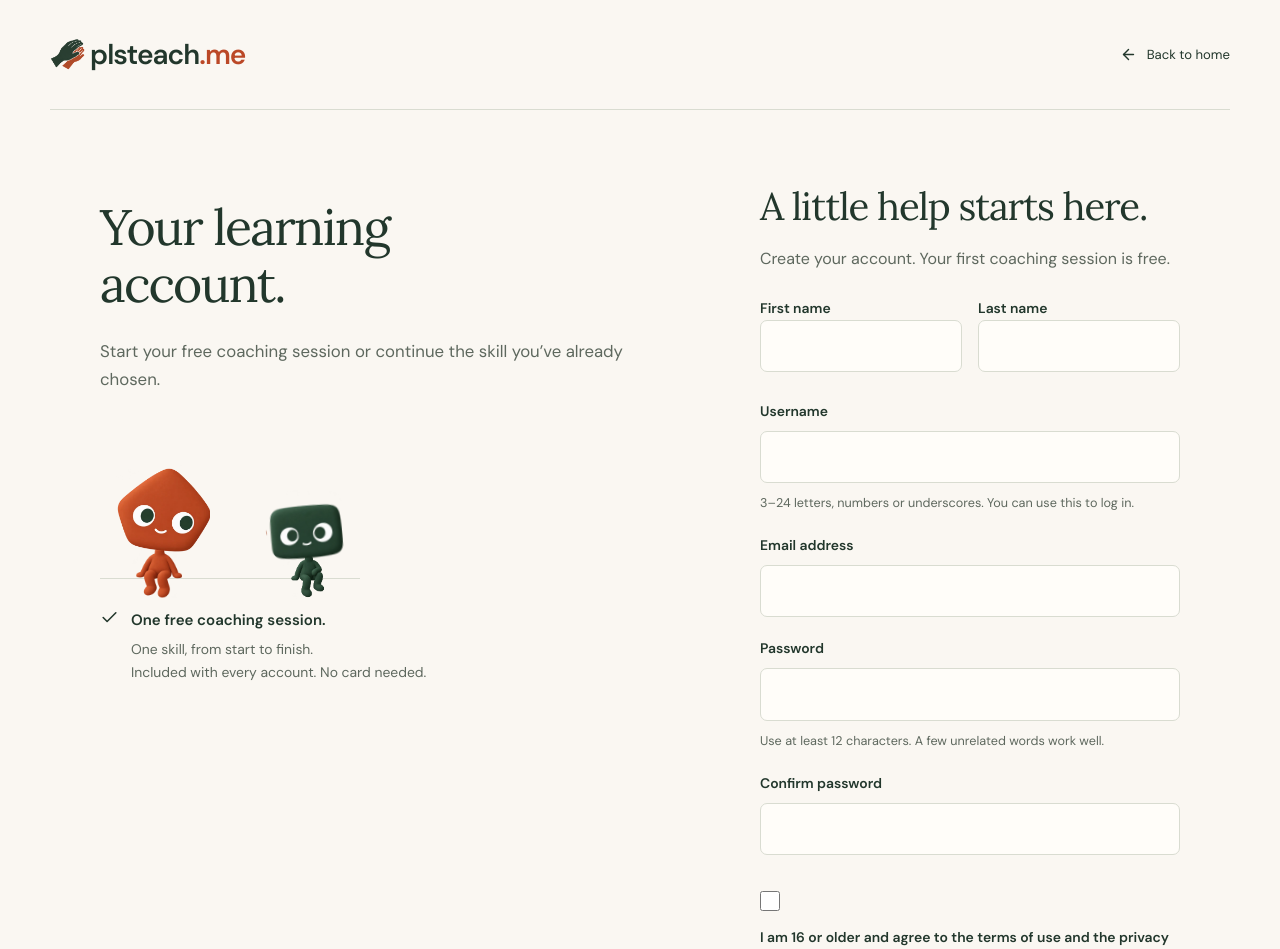
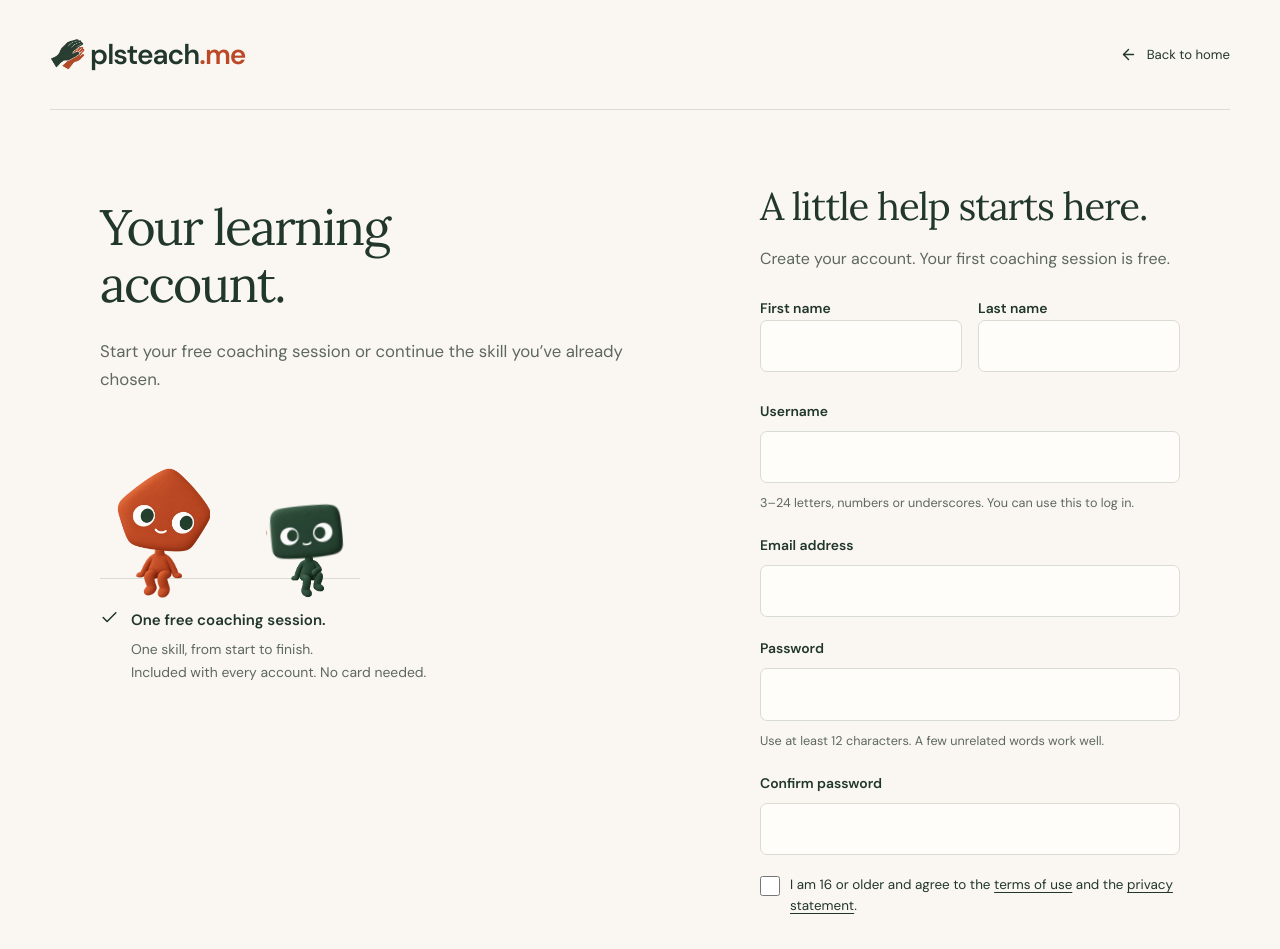
Before and after one commit to thomasdevving/plsteachme, a Next.js app: page /en/signup in a window 1280 px wide. Shown: the top 949 px of the page. Built offline with nearby package versions, Linux system fonts and the light colour scheme; no server answers.

Commit message:
Align signup consent checkbox and underline policy links

```diff
--- a/app/globals.css
+++ b/app/globals.css
@@ -411,4 +411,36 @@ details[open]>p{animation:answer-open 250ms cubic-bezier(.16,1,.3,1)}
 .test-phase-section{background:var(--soft)}.test-phase-layout{display:grid;grid-template-columns:1fr 1.1fr;gap:28px 100px;align-items:start}.test-phase-label{display:inline-flex;align-items:center;gap:9px;margin-bottom:18px;font-size:.78rem;font-weight:600;letter-spacing:.06em;text-transform:uppercase;color:var(--ink)}.test-phase-label:before{content:'';width:8px;height:8px;border-radius:50%;background:var(--accent)}.test-phase-layout h2{max-width:13ch;font-size:clamp(2.3rem,4.2vw,4rem)}.test-phase-layout .lead{margin-top:22px;max-width:32ch;font-size:1.1rem}.test-phase-details ul{list-style:none;margin:0;padding:0;display:grid;gap:18px}.test-phase-details li{display:flex;gap:16px;align-items:flex-start;font-size:1.02rem}.test-phase-details li svg{flex-shrink:0;color:var(--accent);margin-top:2px}.test-phase-actions{display:flex;gap:22px;align-items:center;flex-wrap:wrap;margin-top:34px}
 @media(max-width:800px){.test-phase-layout{grid-template-columns:1fr;gap:30px}}
 .account-delete{margin-top:34px;border-top:1px solid var(--line);border-bottom:0;padding-top:6px;max-width:520px}.account-delete summary{min-height:48px;padding:10px 0;font-size:.88rem;color:var(--muted)}.account-delete>p{padding:0;font-size:.86rem;color:var(--muted)}.account-delete label{display:grid;gap:8px;margin:16px 0;font-size:.86rem}.account-delete input{min-height:46px;border:1px solid var(--line);border-radius:7px;padding:10px 12px;background:var(--surface);color:var(--ink);font-size:.95rem}
-.auth-consent{display:flex;gap:10px;align-items:flex-start;margin:4px 0 18px;font-size:.84rem;line-height:1.55;color:var(--ink);cursor:pointer}.auth-consent input{width:20px;height:20px;flex-shrink:0;margin:2px 0 0;accent-color:var(--accent)}.auth-consent a{color:inherit}.auth-captcha{margin:12px 0 0;min-height:0}
+.auth-form-area .auth-consent {
+  display: flex;
+  align-items: flex-start;
+  gap: 10px;
+  margin: 20px 0 18px;
+  font-size: .84rem;
+  font-weight: 400;
+  line-height: 1.55;
+  color: var(--ink);
+  cursor: pointer;
+}
+.auth-form-area .auth-consent input[type="checkbox"] {
+  flex: 0 0 20px;
+  width: 20px;
+  height: 20px;
+  min-height: 20px;
+  margin: 1px 0 0;
+  padding: 0;
+  accent-color: var(--accent);
+}
+.auth-consent > span {
+  min-width: 0;
+}
+.auth-consent a {
+  color: var(--brand-text-green);
+  text-decoration: underline;
+  text-decoration-thickness: 1px;
+  text-underline-offset: 3px;
+}
+.auth-consent a:hover {
+  text-decoration-thickness: 2px;
+}
+.auth-captcha{margin:12px 0 0;min-height:0}
```
